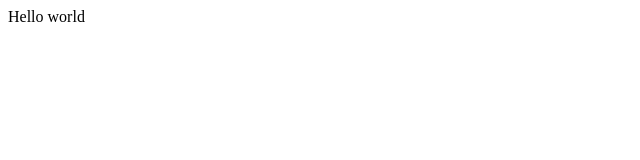
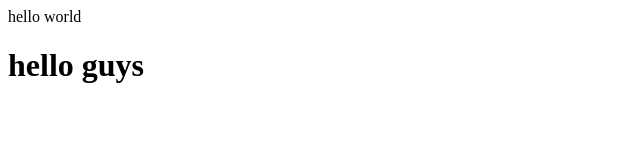
Before and after one commit to Damini77874/student-demo, a plain HTML site: page index.html in a window 1280 px wide. Shown: the whole page, without its empty margins (0-640 px from the left). Drawn offline with Linux system fonts and the light colour scheme.

Commit message:
Add new heading

```diff
--- a/index.html
+++ b/index.html
@@ -1 +1,2 @@
-<p>Hello world</p>
+<p>hello world</p>
+<h1>hello guys</h1>
```
Also changed, not shown: 1 other file.
